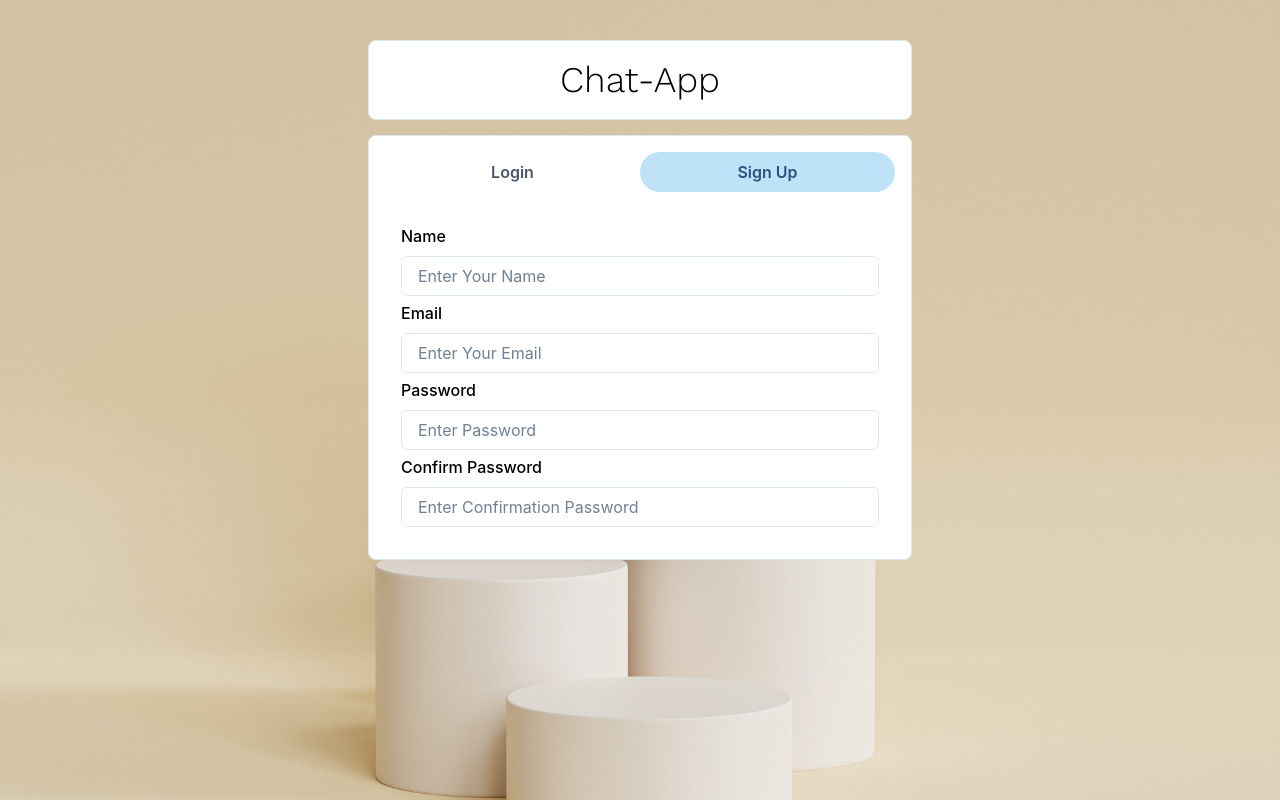
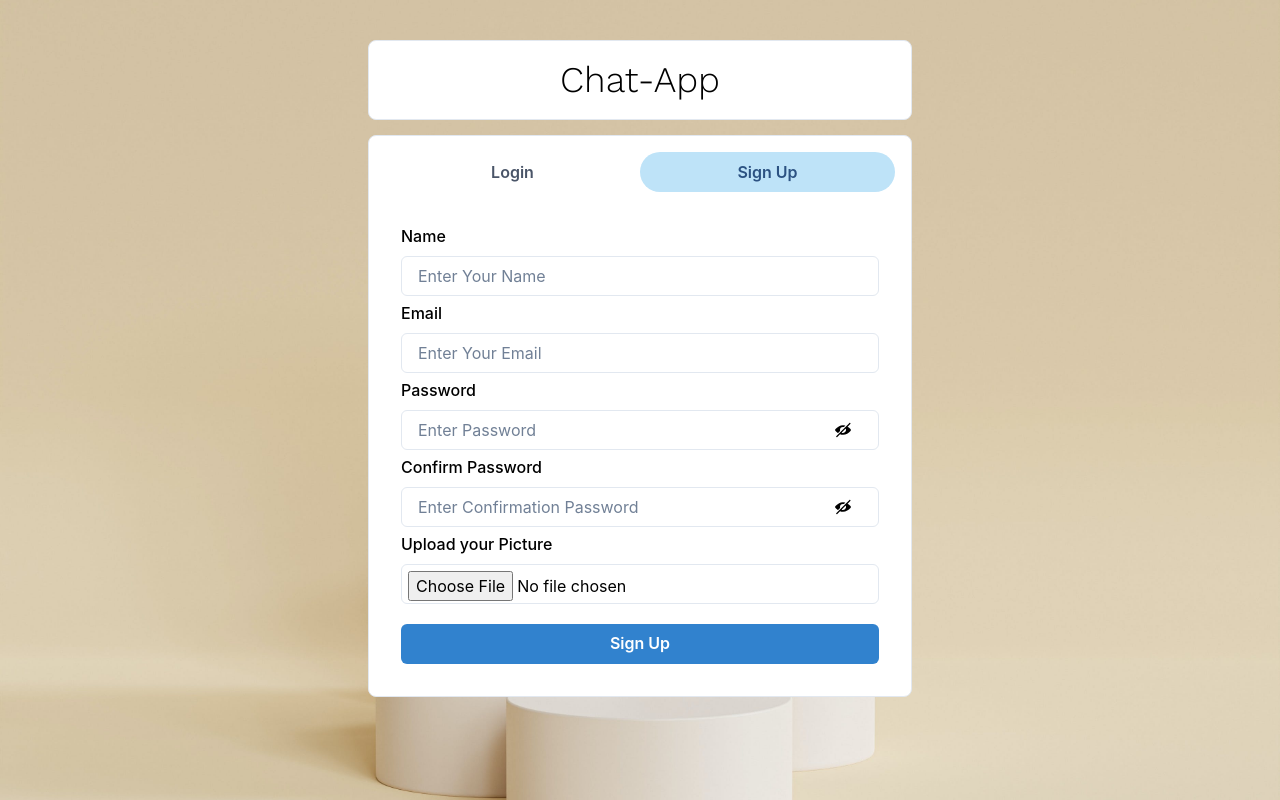
Before and after one commit to chaliseSushant/chat-app, a React (Create React App) app in the folder frontend/: page / in a window 1280 px wide. Both pictures are taken after a click on the tab "Sign Up". Built offline with nearby package versions, Linux system fonts and the light colour scheme.

Commit message:
Added chakra icons and completed sign up UI

```diff
--- a/frontend/package.json
+++ b/frontend/package.json
@@ -4,6 +4,7 @@
   "private": true,
   "proxy": "http://127.0.0.1:4000",
   "dependencies": {
+    "@chakra-ui/icons": "^2.1.1",
     "@chakra-ui/react": "^2.8.2",
     "@emotion/react": "^11.11.3",
     "@emotion/styled": "^11.11.0",
--- a/frontend/src/components/Auth/Signup.js
+++ b/frontend/src/components/Auth/Signup.js
@@ -1,11 +1,28 @@
-import { FormControl, FormLabel, Input, VStack } from "@chakra-ui/react";
+import {
+  Button,
+  FormControl,
+  FormLabel,
+  Input,
+  InputGroup,
+  InputRightElement,
+  VStack,
+} from "@chakra-ui/react";
+import { ViewIcon, ViewOffIcon } from "@chakra-ui/icons";
 import React, { useState } from "react";
 
 const Signup = () => {
-  const [name, setName] = useState("");
-  const [email, setEmail] = useState("");
-  const [password, setPassword] = useState("");
-  const [show, setshow] = useState(false);
+  const [name, setName] = useState();
+  const [email, setEmail] = useState();
+  const [password, setPassword] = useState();
+  const [confirmpassword, setConfirmpassword] = useState();
+  const [show, setShow] = useState(false);
+
+  const handleClick = () => {
+    setShow(!show);
+  };
+
+  const postDetails = () => {};
+  const submitHandler = () => {};
   return (
     <VStack spacing="5px">
       <FormControl>
@@ -24,20 +41,56 @@ const Signup = () => {
       </FormControl>
       <FormControl>
         <FormLabel>Password</FormLabel>
+        <InputGroup>
           <Input
             placeholder="Enter Password"
             onChange={(e) => setName(e.target.value)}
-          type="password"
+            type={show ? "text" : "password"}
           />
+          <InputRightElement width="4.5rem" cursor="pointer">
+            {show ? (
+              <ViewIcon onClick={handleClick} />
+            ) : (
+              <ViewOffIcon onClick={handleClick} />
+            )}
+          </InputRightElement>
+        </InputGroup>
       </FormControl>
       <FormControl>
         <FormLabel>Confirm Password</FormLabel>
+        <InputGroup>
           <Input
             placeholder="Enter Confirmation Password"
             onChange={(e) => setName(e.target.value)}
             type="password"
           />
+          <InputRightElement width="4.5rem" cursor="pointer">
+            {show ? (
+              <ViewIcon onClick={handleClick} />
+            ) : (
+              <ViewOffIcon onClick={handleClick} />
+            )}
+          </InputRightElement>
+        </InputGroup>
       </FormControl>
+      <FormControl id="picture">
+        <FormLabel>Upload your Picture</FormLabel>
+        <Input
+          type="file"
+          p="1.5"
+          accept="image/*"
+          onChange={(e) => postDetails(e.target.files[0])}
+        />
+      </FormControl>
+      <Button
+        colorScheme="blue"
+        width="100%"
+        color="white"
+        style={{ marginTop: 15 }}
+        onClick={submitHandler}
+      >
+        Sign Up
+      </Button>
     </VStack>
   );
 };
```
Also changed, not shown: 1 other file (tests, documents, lock files or other folders). Lines whose indentation alone changed are shown as unchanged.
